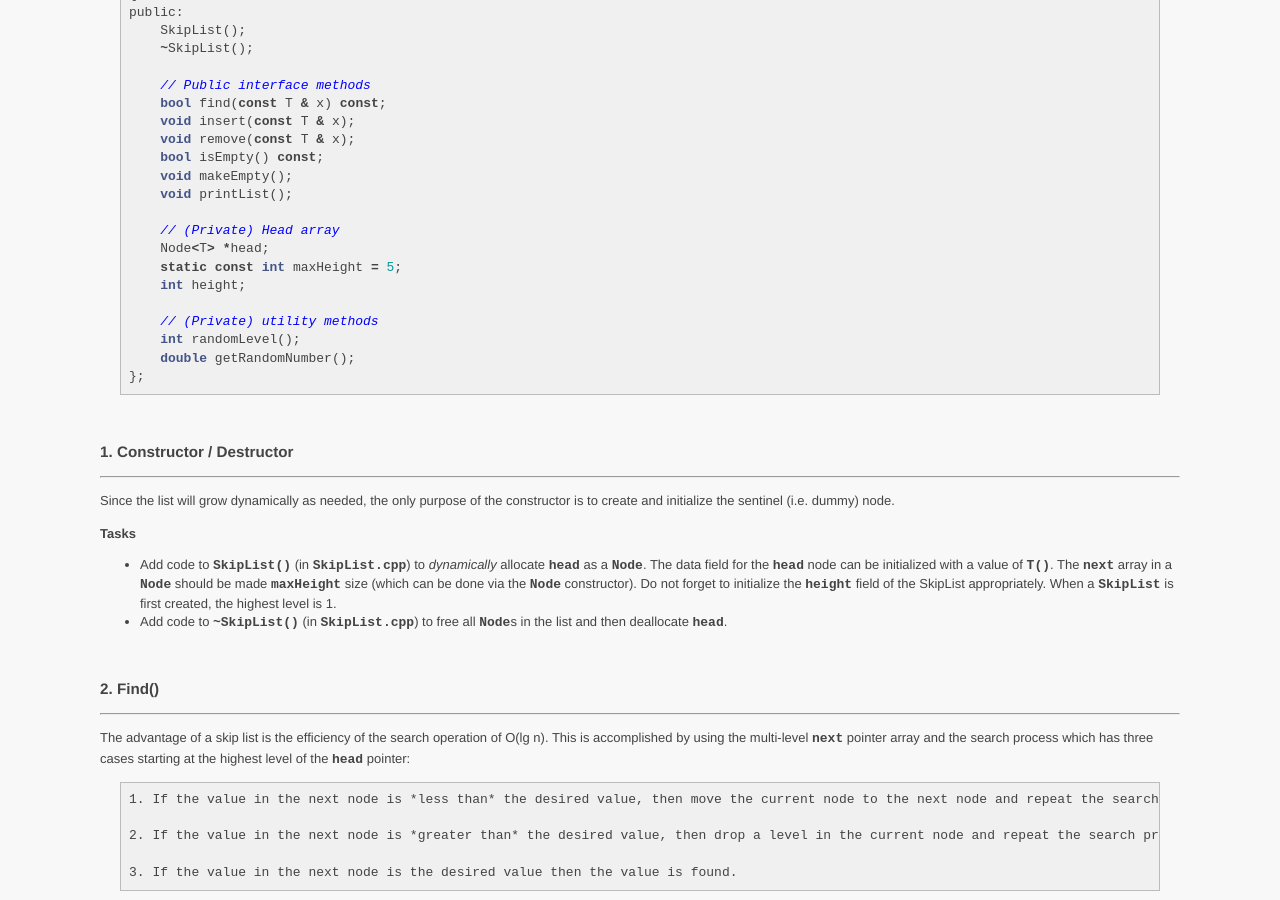
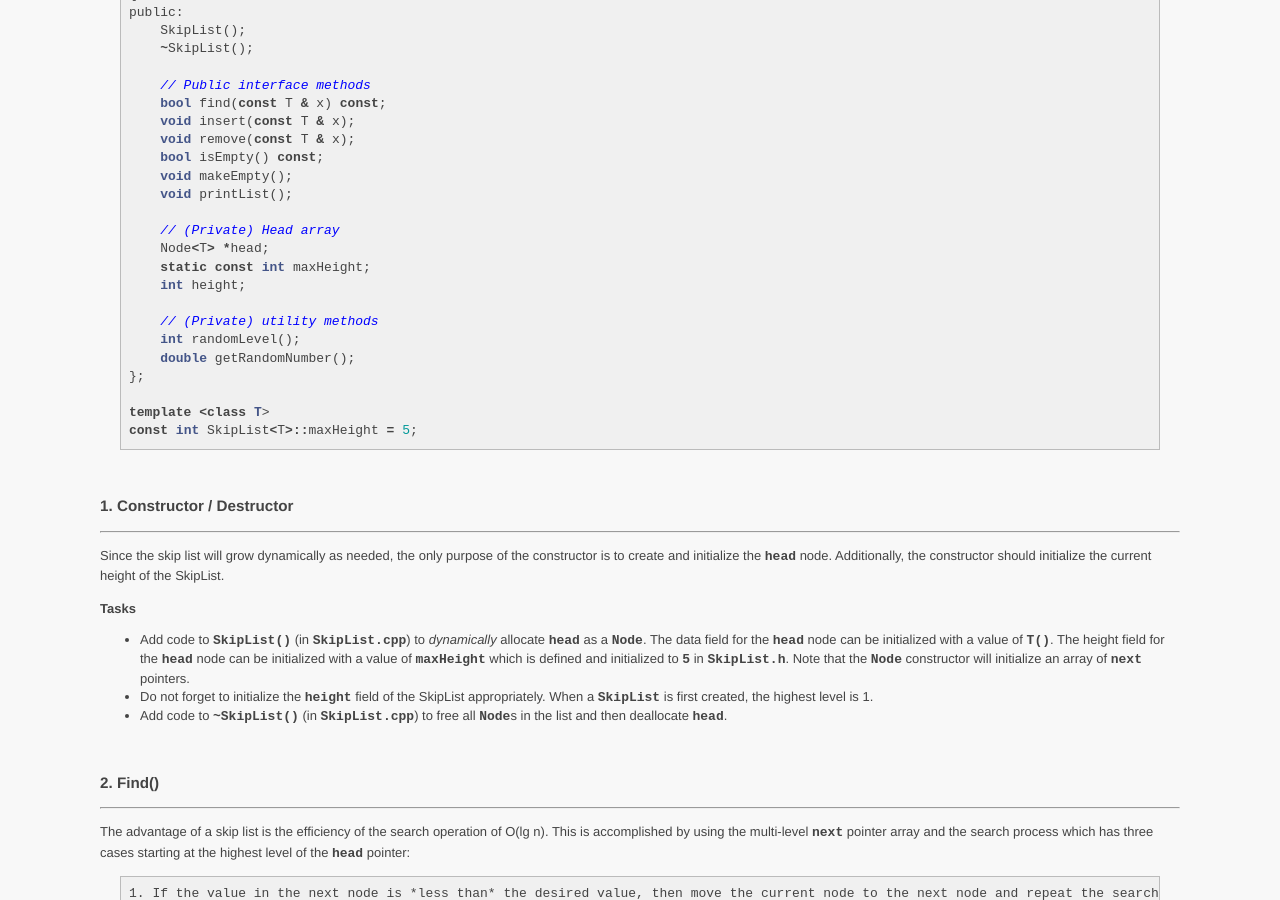
Before and after one commit to ycpcs/cs350-fall2016, a Jekyll site: the page built from assign/assign03.md, in a window 1280 px wide and 900 px high, scrolled down 545 px. Built offline with Jekyll 4.4.1, drawn with Linux system fonts in a browser that asks for light colours.

Commit message:
added Lab#5 and Assignment#2

````diff
--- a/assign/assign03.md
+++ b/assign/assign03.md
@@ -46,13 +46,16 @@ public:
 
     // (Private) Head array
     Node<T> *head;
-    static const int maxHeight = 5;
+    static const int maxHeight;
     int height;
 
     // (Private) utility methods
     int randomLevel();
     double getRandomNumber();
 };
+
+template <class T>
+const int SkipList<T>::maxHeight = 5;
 ```
 
 
@@ -63,11 +66,12 @@ public:
 
 --- --- --- --- --- --- --- --- --- --- --- --- --- --- --- --- --- --- --- --- --- --- --- ---
 
-Since the list will grow dynamically as needed, the only purpose of the constructor is to create and initialize the sentinel (i.e. dummy) node.
+Since the skip list will grow dynamically as needed, the only purpose of the constructor is to create and initialize the **```head```** node. Additionally, the constructor should initialize the current height of the SkipList.
 
 **Tasks**
 
-  * Add code to **```SkipList()```** (in **```SkipList.cpp```**) to *dynamically* allocate **```head```** as a  **```Node```**. The data field for the **```head```** node can be initialized with a value of **```T()```**.  The **```next```** array in a **```Node```** should be made **```maxHeight```** size (which can be done via the **```Node```** constructor). Do not forget to initialize the **```height```** field of the SkipList appropriately. When a  **```SkipList```** is first created, the highest level is 1.
+  * Add code to **```SkipList()```** (in **```SkipList.cpp```**) to *dynamically* allocate **```head```** as a  **```Node```**. The data field for the **```head```** node can be initialized with a value of **```T()```**.  The height field for the **```head```** node can be initialized with a value of **```maxHeight```** which is defined and initialized to **```5```** in **```SkipList.h```**.  Note that the **```Node```** constructor will initialize an array of **```next```** pointers.
+  * Do not forget to initialize the **```height```** field of the SkipList appropriately. When a  **```SkipList```** is first created, the highest level is 1.
   * Add code to **```~SkipList()```** (in **```SkipList.cpp```**) to free all **```Node```**s in the list and then deallocate **```head```**.
 
 
````
Also changed, not shown: assign/assign01.md (+2 -1 lines), schedule.md (+1 -1 lines), 2 other files.
